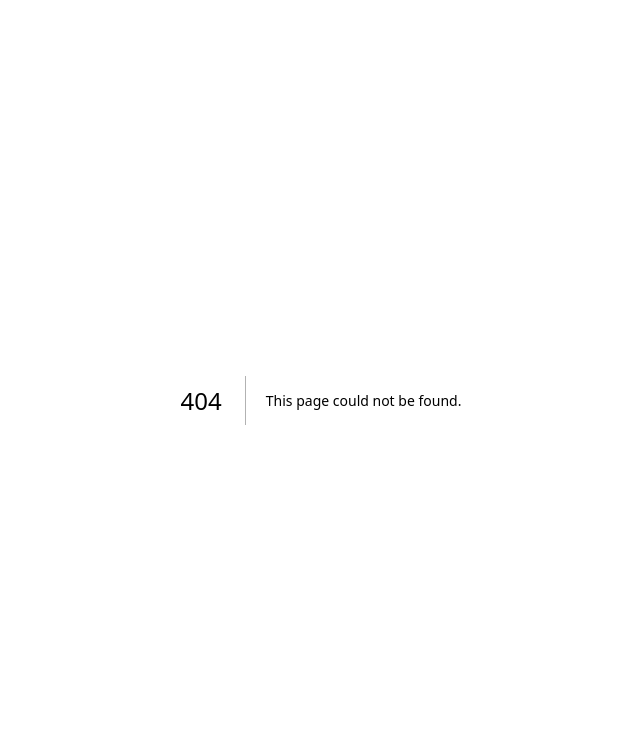
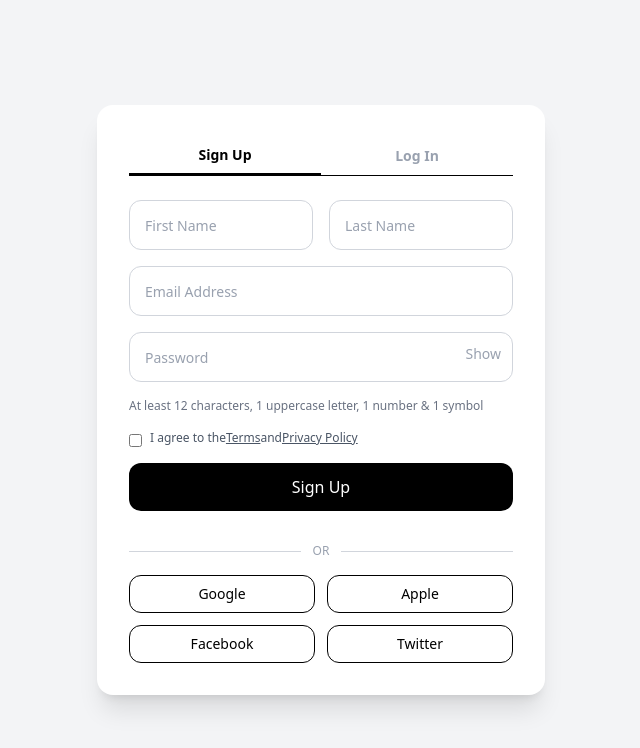
Before and after one commit to YousefSeifi/stock-market, a Next.js app: page /login in a window 1280 px wide. Before the commit this address had no page. Shown: the top 748 px of the page, without its empty margins (319-959 px from the left). Built offline with nearby package versions, Linux system fonts and the light colour scheme.

Commit message:
scaffold login and signup pages

```diff
--- /dev/null
+++ b/middleware.js
@@ -0,0 +1,21 @@
+import { NextResponse } from "next/server";
+import jwt from "jsonwebtoken";
+
+export function middleware(request) {
+  const token = request.cookies.get("token")?.value;
+
+  if (!token && request.nextUrl.pathname.startsWith("/dashboard")) {
+    return NextResponse.redirect(new URL("/login", request.url));
+  }
+
+  try {
+    jwt.verify(token, process.env.JWT_SECRET);
+    return NextResponse.next();
+  } catch (err) {
+    return NextResponse.redirect(new URL("/login", request.url));
+  }
+}
+
+export const config = {
+  matcher: ["/dashboard/:path*"],
+};
--- a/package.json
+++ b/package.json
@@ -9,8 +9,10 @@
     "lint": "eslint"
   },
   "dependencies": {
+    "bcryptjs": "^3.0.3",
     "clsx": "^2.1.1",
     "framer-motion": "^12.34.0",
+    "jsonwebtoken": "^9.0.3",
     "lucide-react": "^0.563.0",
     "next": "16.1.6",
     "next-themes": "^0.4.6",
--- /dev/null
+++ b/src/app/api/login/route.js
@@ -0,0 +1,45 @@
+import { NextResponse } from "next/server";
+import jwt from "jsonwebtoken";
+import bcrypt from "bcryptjs";
+
+export async function POST(req) {
+  // Extract email and password from the request body
+  const { email, password } = await req.json();
+
+  // fetch the user from a database.
+  const fakeUser = {
+    id: 1,
+    email: "test@gmail.com",
+    password: await bcrypt.hash("123456", 10),
+  };
+
+  // Check if the email exists
+  if (email !== fakeUser.email) {
+    return NextResponse.json({ message: "User not found" }, { status: 401 });
+  }
+
+  // Verify that the provided password matches the hashed password
+  const isValid = await bcrypt.compare(password, fakeUser.password);
+
+  if (!isValid) {
+    return NextResponse.json({ message: "Invalid password" }, { status: 401 });
+  }
+
+  // Create a JSON Web Token
+  const token = jwt.sign({ userId: fakeUser.id }, process.env.JWT_SECRET, {
+    expiresIn: "7d", // Token expires in 7 days
+  });
+
+  // Prepare the response for a successful login
+  const response = NextResponse.json({ message: "Login successful" });
+
+  // Store the JWT in an HTTP-only cookie to enhance security
+  response.cookies.set("token", token, {
+    httpOnly: true, // Prevent client-side JavaScript from accessing the cookie
+    secure: process.env.NODE_ENV === "production", // Only send cookie over HTTPS in production
+    path: "/", // Cookie is accessible on all routes
+    maxAge: 60 * 60 * 24 * 7, // Cookie expires after 7 days
+  });
+
+  return response;
+}
--- a/src/app/components/navigation/MegaMenu.jsx
+++ b/src/app/components/navigation/MegaMenu.jsx
@@ -59,8 +59,8 @@ export default function ProductCategoryNav() {
       data-testid="MainNavigation"
       className="w-full border-b relative"
     >
-      <div className="container mx-auto px-4">
-        <ul className="flex items-center space-x-1 relative">
+      <div className="container mx-auto px-4 max-[1440px]:overflow-x-auto">
+        <ul className="flex items-center space-x-1 relative w-max">
           {/* All Categories */}
           <li
             className="relative group"
--- a/src/app/components/ui/Header.jsx
+++ b/src/app/components/ui/Header.jsx
@@ -223,18 +223,24 @@ export default function Header() {
 
       {/* Slide-in Menu Panel */}
       <div
-        className={`fixed top-0 left-0 h-full w-80 bg-white shadow-xl z-50 lg:hidden transform transition-transform duration-300 ease-in-out ${
+        className={`fixed top-0 left-0 h-full w-80 shadow-xl z-50 lg:hidden transform transition-transform duration-300 ease-in-out ${
           isOpen ? "translate-x-0" : "-translate-x-full"
-        }`}
+        } ${isDark ? "bg-gray-900 text-white" : "bg-white text-black"}`}
       >
         <div className="flex flex-col h-full">
           {/* Header with Close Button */}
-          <div className="flex items-center justify-between px-6 py-4 border-b">
+          <div
+            className={`flex items-center justify-between px-6 py-4 border-b ${
+              isDark ? "border-gray-700" : "border-gray-200"
+            }`}
+          >
             <Logo />
-            <button
-              onClick={() => setIsOpen(false)}
-              className="p-2 hover:bg-gray-100 rounded-md"
-            >
+              <button
+                onClick={() => setIsOpen(false)}
+                className={`p-2 rounded-md ${
+                  isDark ? "hover:bg-gray-800" : "hover:bg-gray-100"
+                }`}
+              >
               <X />
             </button>
           </div>
--- /dev/null
+++ b/src/app/login/page.jsx
@@ -0,0 +1,183 @@
+"use client";
+
+import { useState } from "react";
+import Link from "next/link";
+
+export default function AuthPage() {
+  const [activeTab, setActiveTab] = useState("signup");
+  const [showPassword, setShowPassword] = useState(false);
+
+  return (
+    <div className="min-h-screen bg-gray-100 flex items-center justify-center px-4">
+      <div className="w-full max-w-md bg-white rounded-2xl shadow-xl p-8">
+        {/* Tabs */}
+        <div className="flex border-b mb-6">
+          <button
+            onClick={() => setActiveTab("signup")}
+            className={`flex-1 py-2 text-sm font-semibold transition ${
+              activeTab === "signup"
+                ? "border-b-2 border-black text-black"
+                : "text-gray-400"
+            }`}
+          >
+            Sign Up
+          </button>
+
+          <button
+            onClick={() => setActiveTab("login")}
+            className={`flex-1 py-2 text-sm font-semibold transition ${
+              activeTab === "login"
+                ? "border-b-2 border-black text-black"
+                : "text-gray-400"
+            }`}
+          >
+            Log In
+          </button>
+        </div>
+
+        {/* SIGN UP FORM */}
+        {activeTab === "signup" && (
+          <form className="space-y-4">
+            <div className="grid grid-cols-2 gap-4">
+              <Input label="First Name" type="text" />
+              <Input label="Last Name" type="text" />
+            </div>
+
+            <Input label="Email Address" type="email" />
+
+            <div className="relative">
+              <Input
+                label="Password"
+                type={showPassword ? "text" : "password"}
+              />
+              <button
+                type="button"
+                onClick={() => setShowPassword(!showPassword)}
+                className="absolute right-3 top-3 text-gray-400 text-sm"
+              >
+                {showPassword ? "Hide" : "Show"}
+              </button>
+            </div>
+
+            <p className="text-xs text-gray-500">
+              At least 12 characters, 1 uppercase letter, 1 number & 1 symbol
+            </p>
+
+            {/* Terms */}
+            <div className="flex items-start gap-2 text-xs text-gray-600">
+              <input type="checkbox" className="mt-1" />
+              <p>
+                I agree to the
+                <Link href="#" className="underline">
+                  Terms
+                </Link>
+                and
+                <Link href="#" className="underline">
+                  Privacy Policy
+                </Link>
+              </p>
+            </div>
+
+            <button className="w-full bg-black text-white py-3 rounded-xl hover:opacity-90 transition">
+              Sign Up
+            </button>
+
+            {/* Divider */}
+            <Divider />
+
+            <SocialButtons />
+          </form>
+        )}
+
+        {/* LOGIN FORM */}
+        {activeTab === "login" && (
+          <form className="space-y-4">
+            <Input label="Email Address" type="email" />
+
+            <div className="relative">
+              <Input
+                label="Password"
+                type={showPassword ? "text" : "password"}
+              />
+              <button
+                type="button"
+                onClick={() => setShowPassword(!showPassword)}
+                className="absolute right-3 top-3 text-gray-400 text-sm"
+              >
+                {showPassword ? "Hide" : "Show"}
+              </button>
+            </div>
+
+            <div className="text-right">
+              <Link href="#" className="text-xs underline">
+                Forgot Password?
+              </Link>
+            </div>
+
+            <button className="w-full bg-black text-white py-3 rounded-xl hover:opacity-90 transition">
+              Log In
+            </button>
+
+            <Divider />
+
+            <SocialButtons />
+          </form>
+        )}
+      </div>
+    </div>
+  );
+}
+
+/* ----------------- Reusable Components ---------------- */
+
+function Input({ label, type }) {
+  return (
+    <div className="relative">
+      <input
+        type={type}
+        required
+        placeholder=" "
+        className="peer w-full border border-gray-300 rounded-xl px-4 pt-5 pb-2 text-sm focus:outline-none focus:border-black"
+      />
+      <label
+        className="absolute left-4 top-2 text-xs text-gray-500 transition-all
+        peer-placeholder-shown:top-4
+        peer-placeholder-shown:text-sm
+        peer-placeholder-shown:text-gray-400
+        peer-focus:top-2
+        peer-focus:text-xs"
+      >
+        {label}
+      </label>
+    </div>
+  );
+}
+
+function Divider() {
+  return (
+    <div className="flex items-center gap-3 my-4">
+      <div className="flex-1 h-px bg-gray-300" />
+      <span className="text-xs text-gray-400">OR</span>
+      <div className="flex-1 h-px bg-gray-300" />
+    </div>
+  );
+}
+
+function SocialButtons() {
+  return (
+    <div className="grid grid-cols-2 gap-3">
+      <button className="border rounded-xl py-2 text-sm hover:bg-gray-50">
+        Google
+      </button>
+      <button className="border rounded-xl py-2 text-sm hover:bg-gray-50">
+        Apple
+      </button>
+      <button className="border rounded-xl py-2 text-sm hover:bg-gray-50">
+        Facebook
+      </button>
+      <button className="border rounded-xl py-2 text-sm hover:bg-gray-50">
+        Twitter
+      </button>
+    </div>
+  );
+}
--- /dev/null
+++ b/src/app/signup/page.jsx
@@ -0,0 +1,25 @@
+export default function SignUpPage() {
+  return (
+    <div className="min-h-screen flex items-center justify-center">
+      <form className="w-96 p-6 bg-white shadow-xl rounded-xl space-y-4">
+        <h1 className="text-2xl font-bold">Login</h1>
+
+        <input
+          type="email"
+          placeholder="Email"
+          className="w-full border p-2 rounded"
+        />
+
+        <input
+          type="password"
+          placeholder="Password"
+          className="w-full border p-2 rounded"
+        />
+
+        <button className="w-full bg-green-600 text-white py-2 rounded">
+          Login
+        </button>
+      </form>
+    </div>
+  );
+}
```
Also changed, not shown: src/app/dashboard/page.jsx (added), 1 other file (tests, documents, lock files or other folders).
